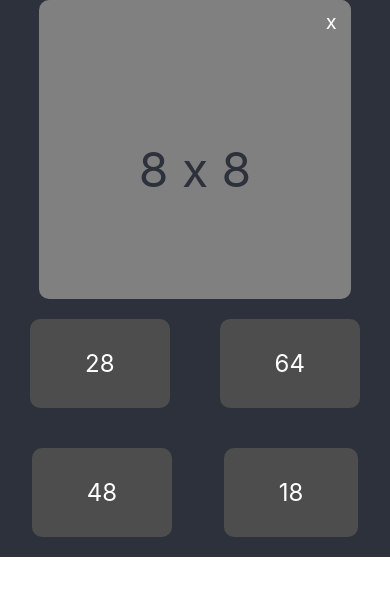
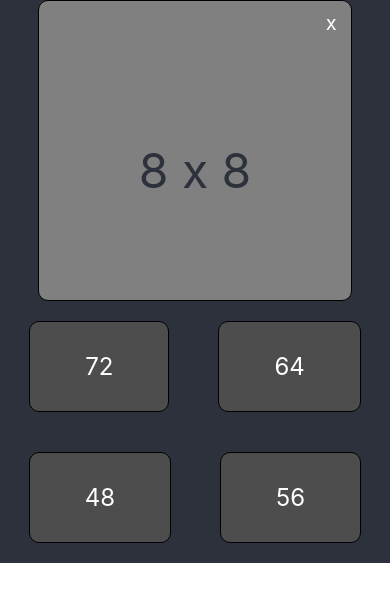
Before and after one commit to ChrisWhisker/flash-math, a React Native app: screen / in a window 390 px wide. Shown: the top 602 px of the page. Built offline with nearby package versions, Linux system fonts and the light colour scheme.

Commit message:
Move press handler back into main App file

```diff
--- a/App.js
+++ b/App.js
@@ -1,21 +1,30 @@
-import React, {useState} from 'react';
+import React, { useState } from 'react';
 import { StyleSheet, View } from 'react-native';
+import ChoiceButton from './components/ChoiceButton';
 import FlashCard from './components/FlashCard';
-import ChoiceButton from './components/ChoiceButton';
 
 const App = () => {
-
+  // Variables
   const [factor1, setfactor1] = useState(Math.floor(Math.random() * 10) + 1);
   const [factor2, setfactor2] = useState(Math.floor(Math.random() * 10) + 1);
   const solution = factor1 * factor2;
 
   const [choices, setChoices] = useState([
-    4*7,
+    (factor1 + 1) * factor2,
     solution,
     Math.floor(Math.random() * 100) + 1,
-    6*3,
+    factor1 * (factor2 - 1),
   ]);
 
+  const pressButton = (choice) => {
+    if (choice === solution) {
+        alert(`You're right!`);
+    } else {
+        alert('Incorrect.');
+    }
+  }
+
+  // App
   return (
     <View flexDirection={'column'} flex={1}>
       <View style={styles.questionContainer}>
@@ -23,7 +32,7 @@ const App = () => {
       </View>
       <View style={styles.choicesContainter}>
         {choices.map((choice) => (
-          <ChoiceButton choice={choice} solution={solution} key={choice}></ChoiceButton>
+          <ChoiceButton choice={choice} pressHandler={pressButton} key={choice}></ChoiceButton>
         ))}
       </View>
     </View>
--- a/components/ChoiceButton.js
+++ b/components/ChoiceButton.js
@@ -1,13 +1,15 @@
 import React from 'react';
-import { StyleSheet, Text, TouchableOpacity} from 'react-native';
+import { StyleSheet, Text, TouchableOpacity } from 'react-native';
 
-export default function ChoiceButton({choice, solution}) {
+export default function ChoiceButton({choice, pressHandler}) {
     return (
         <TouchableOpacity
             style={styles.choiceButton}
-            onPress={() => pressButton(choice, solution)}
+            onPress={() => pressHandler(choice)}
         >
-        <Text style={styles.choiceText}>{choice}</Text>
+        <Text style={styles.choiceText}>
+            {choice}
+        </Text>
         </TouchableOpacity>
     );
 }
@@ -18,6 +20,8 @@ const styles = StyleSheet.create({
         padding: 20,
         margin: 20,
         borderRadius: 10,
+        borderWidth: 1,
+        borderColor: 'black',
     },
     choiceText: {
         color: 'white',
@@ -26,11 +30,3 @@ const styles = StyleSheet.create({
         paddingVertical: 10,
     },
 });
-
-const pressButton = (choice, solution) => {
-    if (choice === solution) {
-        alert(`You're right!`);
-    } else {
-        alert('Incorrect.');
-    }
-}
--- a/components/FlashCard.js
+++ b/components/FlashCard.js
@@ -1,5 +1,5 @@
 import React from 'react';
-import { StyleSheet, View, Text, TouchableOpacity} from 'react-native';
+import { StyleSheet, Text, TouchableOpacity, View } from 'react-native';
 
 export default function FlashCard({question}) {
     return (
@@ -17,6 +17,8 @@ const styles = StyleSheet.create({
         backgroundColor: 'grey',
         alignSelf: 'center',
         borderRadius: 10,
+        borderWidth: 1,
+        borderColor: 'black',
     },
     flashCardText: {
         textAlign: 'center',
```
